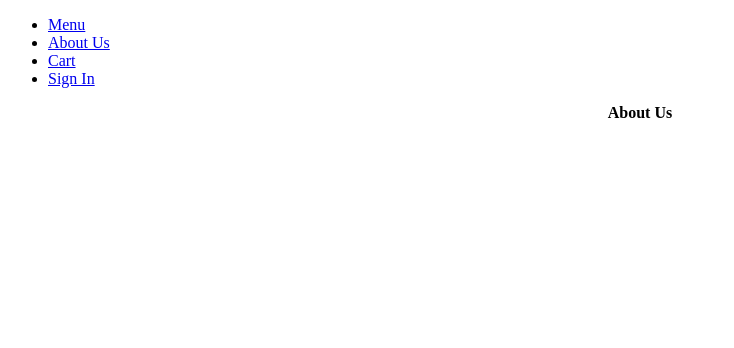
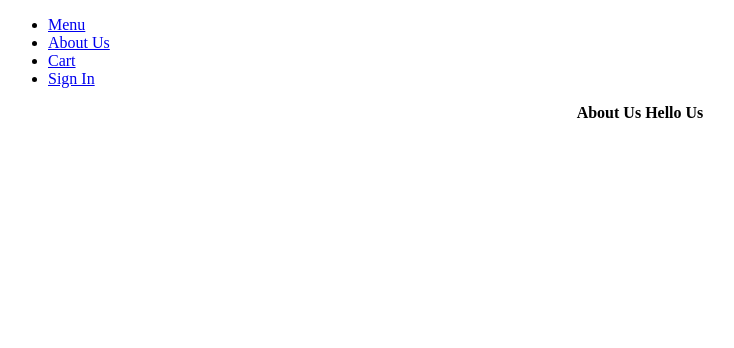
Before and after one commit to h4ms-codex/ICS2608-FinalOutput, a PHP site: page /about_us.php in a window 1280 px wide. Shown: the top 348 px of the page, without its empty margins (0-734 px from the left). Run offline with PHP 8.4, Linux system fonts and the light colour scheme.

Commit message:
Update test

```diff
--- a/about_us.php
+++ b/about_us.php
@@ -19,5 +19,6 @@
 
     <center>
       <b>About Us </b>
+      <b>Hello Us </b>
   </body>
 </html>
```
